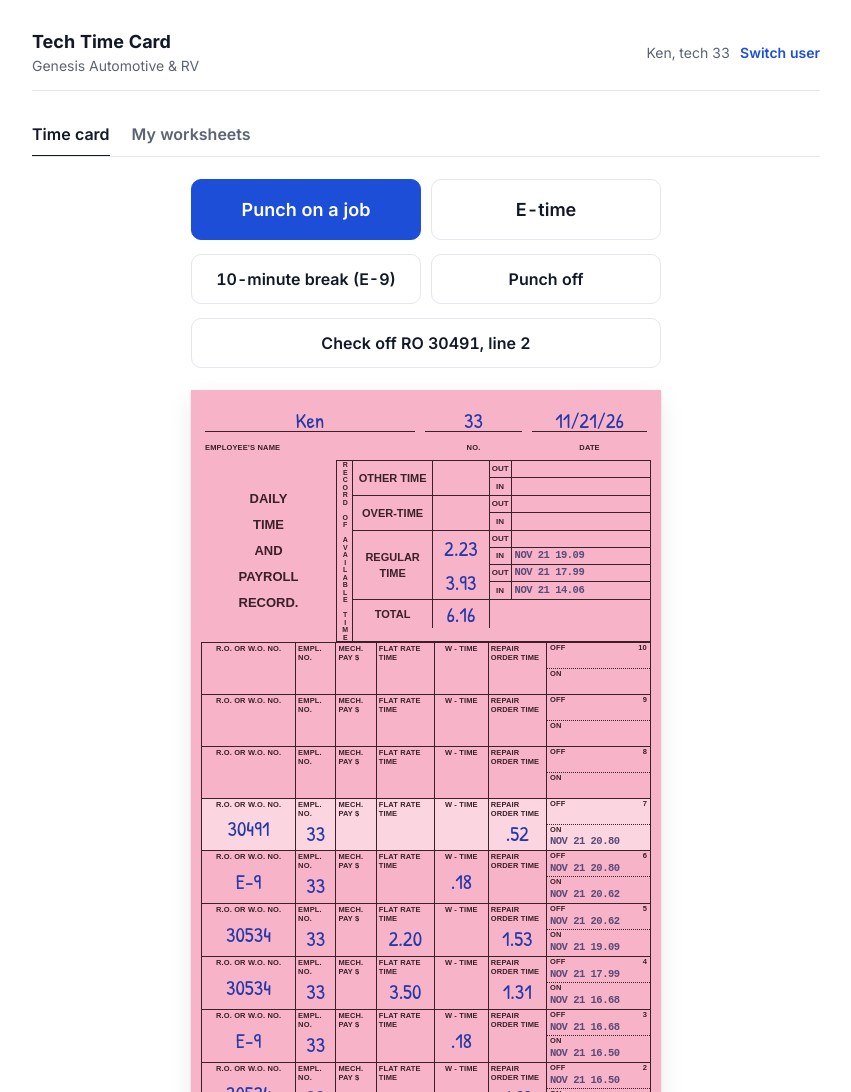
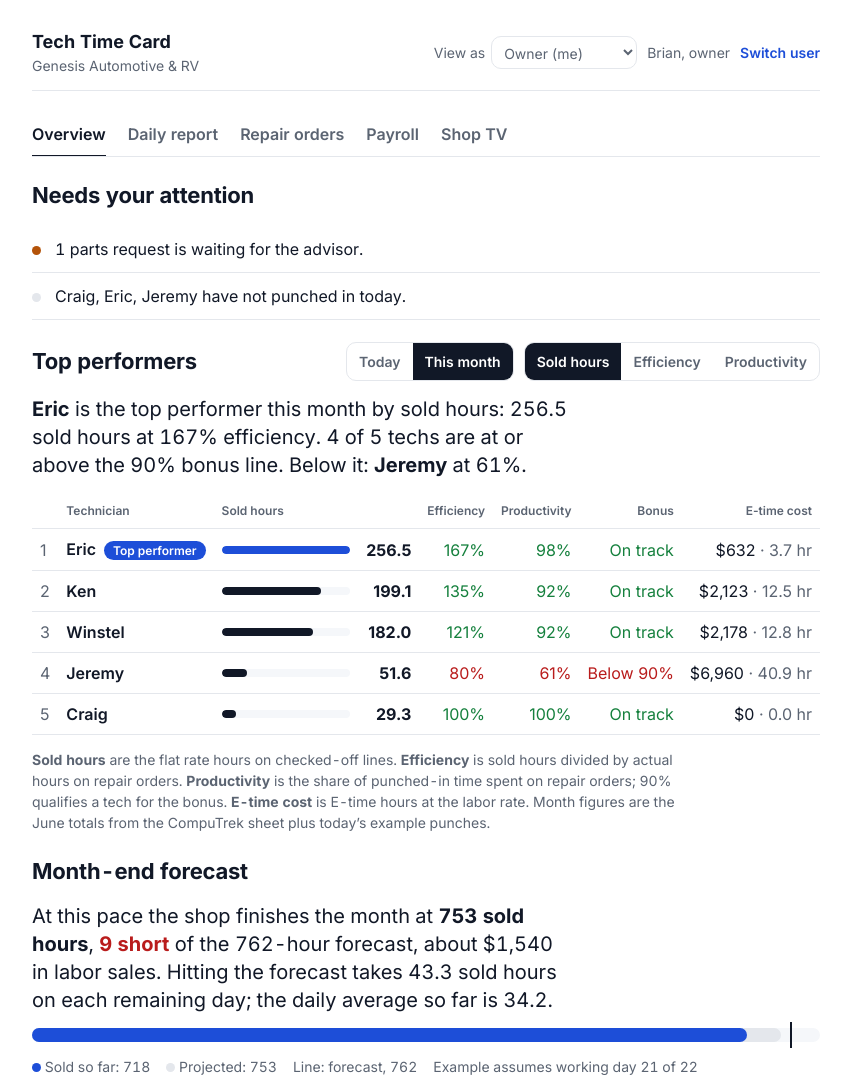
Before and after one commit to ryanchristopherwinter-star/wordpress, a plain HTML site: page genesis-techcard.html in a window 1280 px wide. Shown: the top 1092 px of the page, without its empty margins (214-1065 px from the left). Drawn offline with Linux system fonts and the light colour scheme.

Commit message:
Open the tech time card tool on the owner view
Co-Authored-By: Claude Fable 5.2 <noreply@anthropic.com>
Claude-Session: https://claude.ai/code/session_01P6XDLAnWy9CA439rA85JQU

```diff
--- a/genesis-techcard.html
+++ b/genesis-techcard.html
@@ -239,7 +239,7 @@ var ECODES=[['E-1','Moving vehicles'],['E-2A','Quality control (paid)'],['E-2B',
 var ENAME={}; ECODES.forEach(function(e){ENAME[e[0]]=e[1]});
 var MON=['JAN','FEB','MAR','APR','MAY','JUN','JUL','AUG','SEP','OCT','NOV','DEC'];
 var S, toastTimer, drawing=false, wantScroll=false;
-var ui={owner:false,otab:'overview',period:'month',sort:'sold',user:'33',pick:null,err:'',tab:'card',ws:null,page:'work',sheet:null,tool:'pen',confirm:null,viewTech:'33',copy:null,newws:false,edit:null,rowsel:null,punchsel:null,formErr:''};
+var ui={owner:true,otab:'overview',period:'month',sort:'sold',user:'owner',pick:null,err:'',tab:'card',ws:null,page:'work',sheet:null,tool:'pen',confirm:null,viewTech:'33',copy:null,newws:false,edit:null,rowsel:null,punchsel:null,formErr:''};
 
 /* ---------- example data ---------- */
 function seed(){
```
